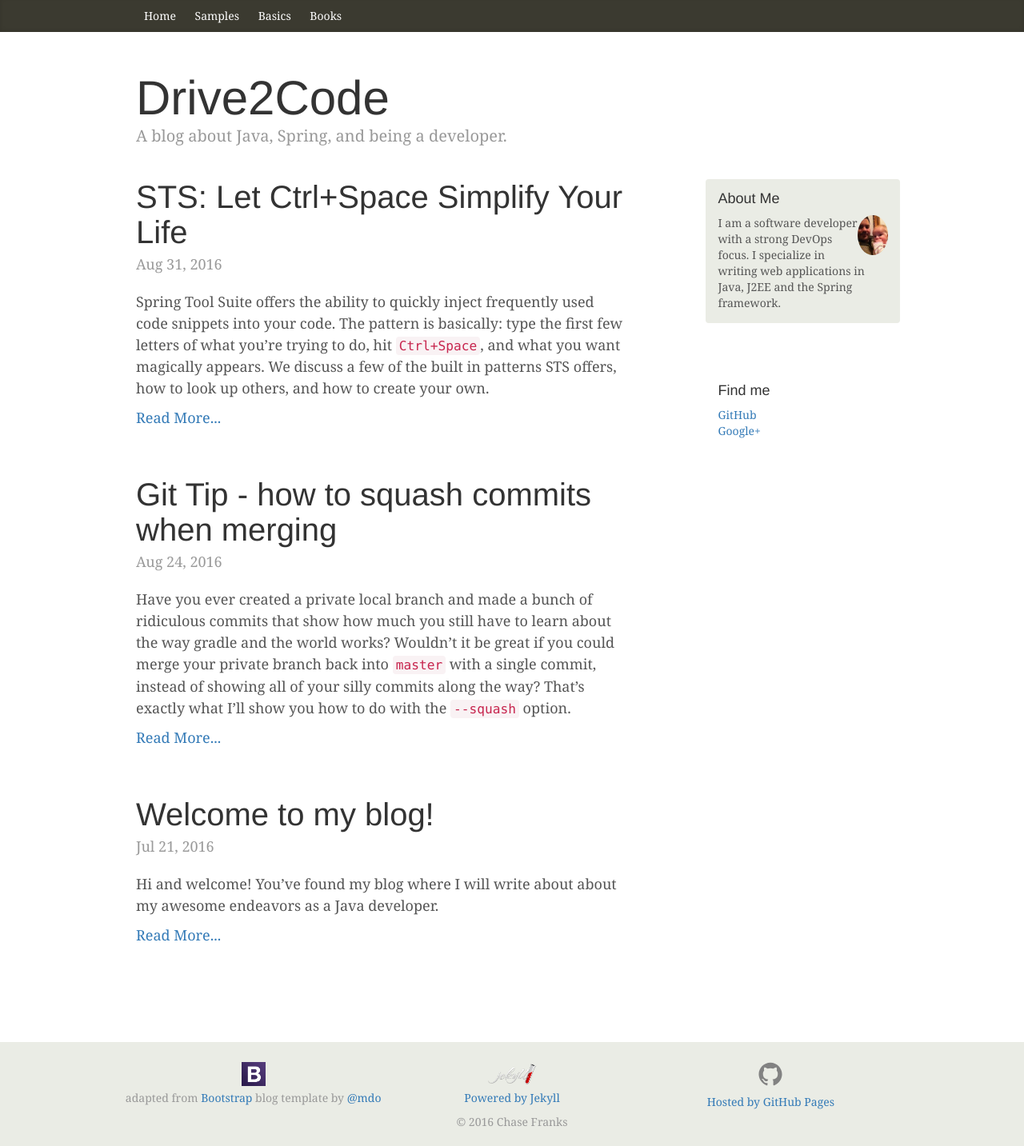
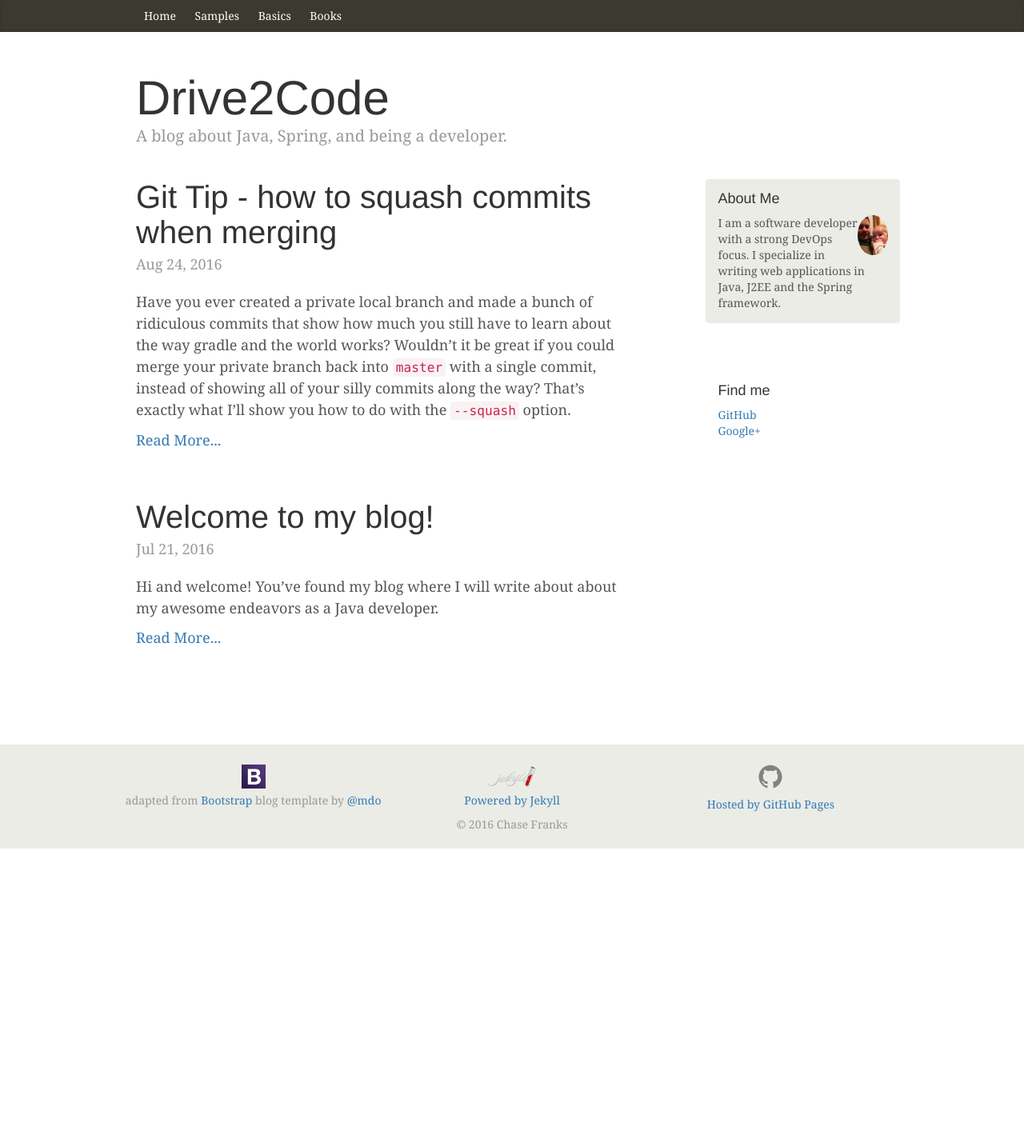
Before and after one commit to chasefranks/chasefranks.github.io, a Jekyll site: the page built from index.html, in a window 1280 px wide. Shown: the whole page at 80% size. Built offline with Jekyll 4.4.1, drawn with Linux system fonts in a browser that asks for light colours; nearby versions of some CDN libraries; the list of posts is cut into pages by our own code; after the commit the page ends 1061 px from its top, so only the background shows below that.

Commit message:
correct some wording, unpublish till post date

````diff
--- a/_posts/2016-08-31-sts-ctl-space.md
+++ b/_posts/2016-08-31-sts-ctl-space.md
@@ -4,8 +4,8 @@
 date:   2016-08-31
 categories: workflow tips sts
 intro: >
-  Spring Tool Suite offers the ability to quickly inject frequently used code snippets into your code. The pattern is basically: type the first few letters of what you're trying to do, hit ```Ctrl+Space```, and what you want magically appears. We discuss a few of the built in patterns STS offers, how to look up others, and how to create your own.
-published: true
+  Spring Tool Suite offers the ability to quickly inject frequently used snippets into your code. The pattern is basically: type the first few letters of what you're trying to do, hit ```Ctrl+Space```, and what you want magically appears. We discuss a few of the built in patterns STS offers, how to look up others, and how to create your own.
+published: false
 permalink: /workflows/sts/templates
 ---
 {{page.intro}}
@@ -49,11 +49,11 @@
 
 ![showing all code templates](/images/all-code-templates.png)
 
-then start typing something resembling what you want to see if it semantically completes. For example, say I'm in a ```@RestController``` and want to rack out a POST handler. If I start typing post, I something that might help me
+then start typing something resembling what you want to see if it semantically completes. For example, say I'm in a ```@RestController``` and want to rack out a POST handler. If I start typing post, I see something that might help me
 
 ![post code template](/images/post-code-template.png)
 
-If I hit enter this is what I get
+If I hit enter, I get
 
 ```java
 @RestController
````
